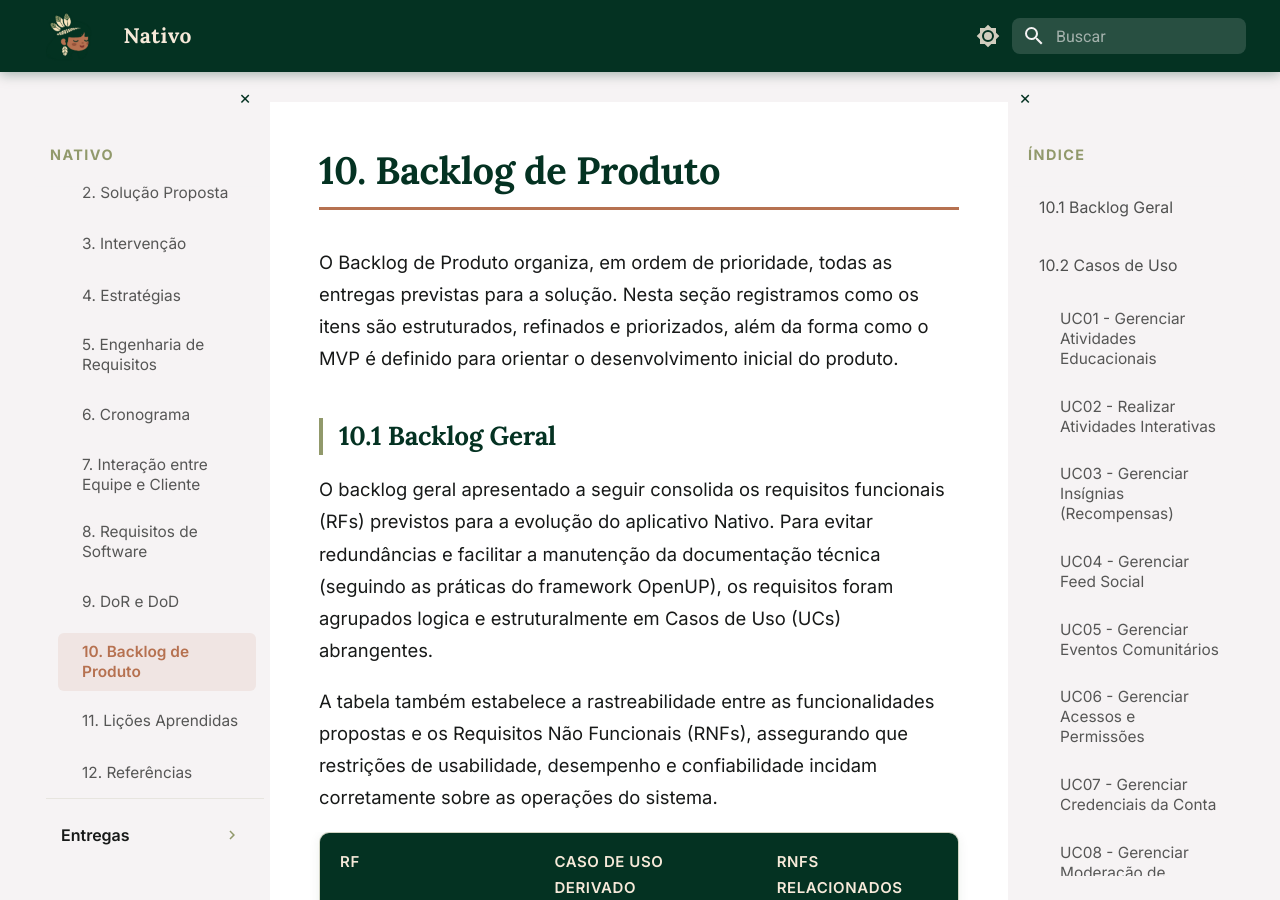
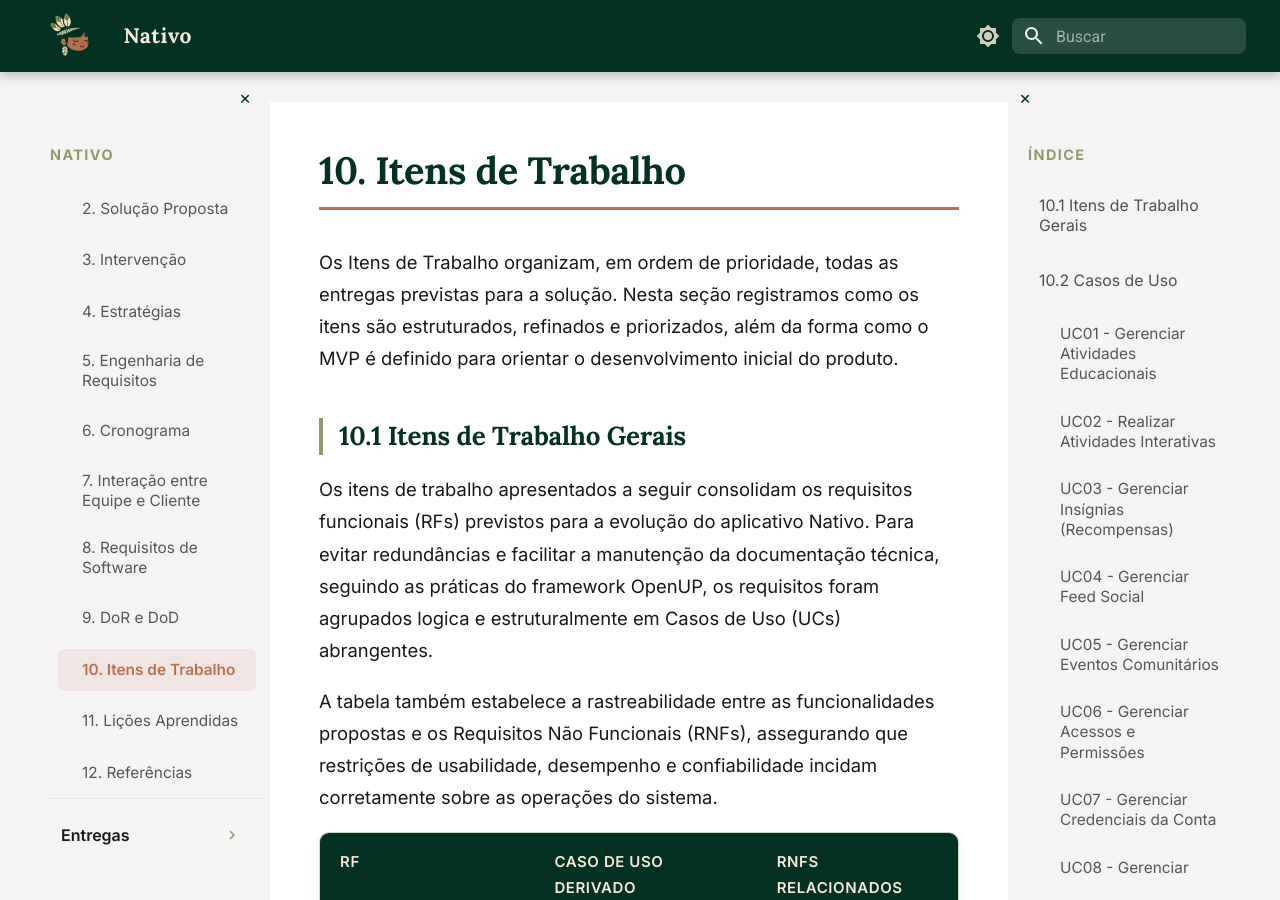
Before and after one commit to mdsreq-fga-unb/REQ-2026.1-T02-Nativo, an MkDocs documentation site: the page built from docs/visao/backlog.md, in a window 1280 px wide and 900 px high. Built offline with MkDocs 1.6.1 and Material for MkDocs 9.7.7, drawn with Linux system fonts in a browser that asks for light colours; some of the changed text lies outside the part shown.

Commit message:
fix: itens de trabalho

```diff
--- a/docs/visao/backlog.md
+++ b/docs/visao/backlog.md
@@ -1,8 +1,8 @@
-O Backlog de Produto organiza, em ordem de prioridade, todas as entregas previstas para a solução. Nesta seção registramos como os itens são estruturados, refinados e priorizados, além da forma como o MVP é definido para orientar o desenvolvimento inicial do produto.
+Os Itens de Trabalho organizam, em ordem de prioridade, todas as entregas previstas para a solução. Nesta seção registramos como os itens são estruturados, refinados e priorizados, além da forma como o MVP é definido para orientar o desenvolvimento inicial do produto.
 
-## 10.1 Backlog Geral
+## 10.1 Itens de Trabalho Gerais
 
-O backlog geral apresentado a seguir consolida os requisitos funcionais (RFs) previstos para a evolução do aplicativo Nativo. Para evitar redundâncias e facilitar a manutenção da documentação técnica (seguindo as práticas do framework OpenUP), os requisitos foram agrupados logica e estruturalmente em Casos de Uso (UCs) abrangentes.
+Os itens de trabalho apresentados a seguir consolidam os requisitos funcionais (RFs) previstos para a evolução do aplicativo Nativo. Para evitar redundâncias e facilitar a manutenção da documentação técnica, seguindo as práticas do framework OpenUP, os requisitos foram agrupados logica e estruturalmente em Casos de Uso (UCs) abrangentes.
 
 A tabela também estabelece a rastreabilidade entre as funcionalidades propostas e os Requisitos Não Funcionais (RNFs), assegurando que restrições de usabilidade, desempenho e confiabilidade incidam corretamente sobre as operações do sistema.
 
@@ -505,11 +505,11 @@ A tabela também estabelece a rastreabilidade entre as funcionalidades propostas
 
 * **FE02 - Queda de Conexão no Download:** No passo 5 do Fluxo Principal, caso o ator perca o sinal de internet antes de atingir 100% da sincronização, o Sistema pausa a operação, emite um aviso de "Falha de Rede" e guarda o progresso para retomar o download assim que o sinal for restabelecido.
 
-## 10.3 Metodologia de Priorização do Backlog (Impacto vs. Esforço)
+## 10.3 Metodologia de Priorização dos Itens de Trabalho (Impacto vs. Esforço)
 
-Para a definição do escopo do Produto Mínimo Viável (MVP) e do roteiro de entregas finais, as Características do Produto (CPs) e seus respectivos Requisitos Funcionais foram priorizados utilizando uma **Matriz de Impacto vs. Esforço Técnico**. Essa abordagem analítica apoia os princípios fundamentais do **OpenUP**, permitindo que a equipe minimize os riscos técnicos logo no início do ciclo de vida do projeto, focando no que entrega maior valor documentado para a cliente.
+Para a definição do escopo do Produto Mínimo Viável (MVP) e do roteiro de entregas finais, os **Casos de Uso (UCs)** e seus respectivos Requisitos Funcionais foram priorizados utilizando uma **Matriz de Impacto vs. Esforço Técnico**. Essa abordagem analítica apoia os princípios fundamentais do **OpenUP**, permitindo que a equipe minimize os riscos técnicos logo no início do ciclo de vida do projeto, focando no que entrega maior valor documentado para a cliente.
 
-A dinâmica foi realizada de forma colaborativa pela equipe de desenvolvimento por meio da plataforma Miro. O processo consistiu na avaliação individual de cada um dos 49 Requisitos Funcionais (RFs) para a extração do **Valor de Priorização**, calculado em três etapas:
+A dinâmica foi realizada de forma colaborativa pela equipe de desenvolvimento por meio da plataforma Miro. O processo consistiu na avaliação individual de cada um dos 13 Casos de Uso (UCs), com apoio dos RFs associados, para a extração do **Valor de Priorização**, calculado em três etapas:
 
 1. **Impacto de Negócio:** Mensurado em uma escala linear de 1 a 5, avaliando o quão crítica é a funcionalidade para atingir os Objetivos Estratégicos (OEs) do sistema, focando na mitigação do problema central.
 2. **Esforço Técnico:** Estimado por meio de uma dinâmica de avaliação por consenso, baseada na projeção de horas totais de desenvolvimento necessárias para a implementação completa.
--- a/mkdocs.yml
+++ b/mkdocs.yml
@@ -43,7 +43,7 @@ nav:
       - 7. Interação entre Equipe e Cliente: visao/interacao.md
       - 8. Requisitos de Software: visao/requisitos.md
       - 9. DoR e DoD: visao/dor&dod.md
-      - 10. Backlog de Produto: visao/backlog.md
+      - 10. Itens de Trabalho: visao/backlog.md
       - 11. Lições Aprendidas: visao/licoes.md
       - 12. Referências: visao/referencias.md
 
```
Also changed, not shown: other parts of docs/visao/backlog.md (+16 -52 lines).
